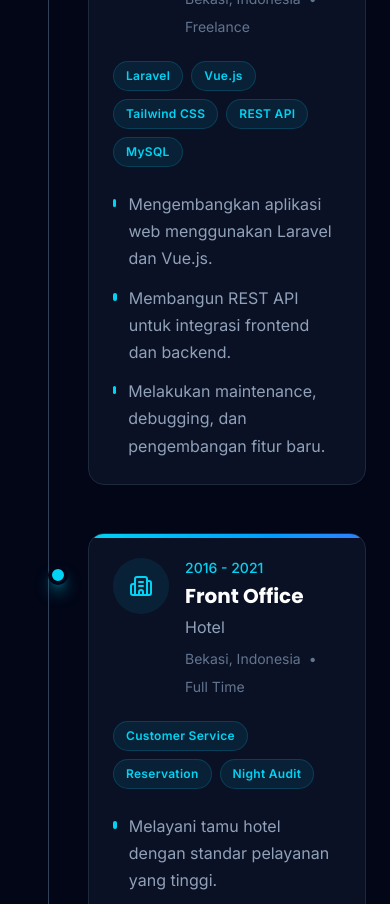
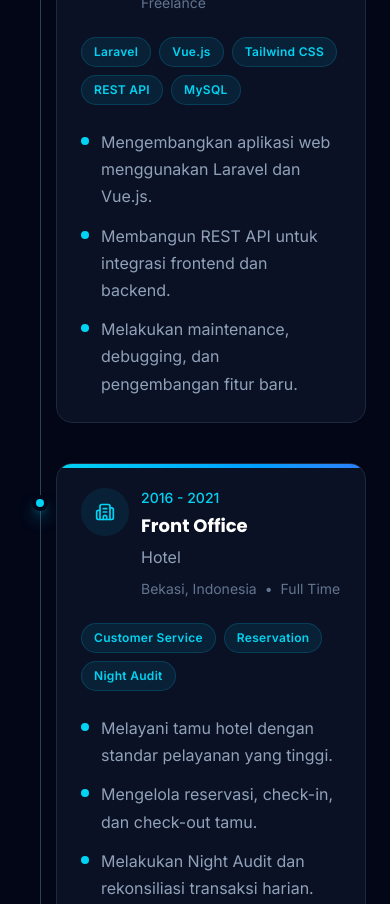
Before and after one commit to fikibrahim/personal-branding, a Vue app: page / in a window 390 px wide. Shown: the part 4980-5884 px from the top of the page. Built offline with nearby package versions, Linux system fonts and the light colour scheme.

Commit message:
fix experience  section responsive layout

```diff
--- a/src/components/experience/ExperienceCard.vue
+++ b/src/components/experience/ExperienceCard.vue
@@ -18,76 +18,64 @@ const iconComponent = computed(() => {
 </script>
 
 <template>
-    <BaseCard class="relative group overflow-hidden" data-aos="fade-up">
-
+    <BaseCard class="group relative min-w-0 overflow-hidden" data-aos="fade-up">
         <!-- Accent -->
-        <div class="
-          absolute
-    left-0
-    top-0
-    h-1
-    w-full
-    bg-gradient-to-r
-    from-cyan-400
-    to-blue-500
-    transition-all
-    duration-300
-    group-hover:h-1.5
-    " />
+        <div
+            class="absolute left-0 top-0 h-1 w-full bg-gradient-to-r from-cyan-400 to-blue-500 transition-all duration-300 group-hover:h-1.5" />
 
         <!-- Header -->
-        <div class="flex items-start gap-4">
+        <div class="flex min-w-0 items-start gap-3 sm:gap-4">
 
             <!-- Icon -->
-            <div class="flex h-14 w-14 items-center justify-center rounded-xl bg-cyan-500/10">
-                <component :is="iconComponent" class="h-6 w-6 text-cyan-400" />
+            <div class="flex h-12 w-12 shrink-0 items-center justify-center rounded-xl bg-cyan-500/10 sm:h-14 sm:w-14">
+                <component :is="iconComponent" class="h-5 w-5 text-cyan-400 sm:h-6 sm:w-6" />
             </div>
 
             <!-- Title -->
-            <div class="flex-1">
+            <div class="min-w-0 flex-1">
 
                 <p class="text-sm font-medium text-cyan-400">
                     {{ experience.period }}
                 </p>
 
-                <h3 class="mt-1 text-xl font-bold text-white">
+                <h3 class="mt-1 break-words text-lg font-bold text-white sm:text-xl">
                     {{ experience.title }}
                 </h3>
 
-                <p class="mt-1 text-slate-400">
+                <p class="mt-1 break-words text-slate-400">
                     {{ experience.company }}
                 </p>
 
                 <div class="mt-2 flex flex-wrap items-center gap-2 text-sm text-slate-500">
-                    <span>{{ experience.location }}</span>
+                    <span class="break-words">
+                        {{ experience.location }}
+                    </span>
 
-                    <span>•</span>
+                    <span class="shrink-0">•</span>
 
-                    <span>{{ experience.employmentType }}</span>
+                    <span class="break-words">
+                        {{ experience.employmentType }}
+                    </span>
                 </div>
 
             </div>
-
         </div>
 
         <!-- Technologies -->
-        <div class="mt-6 flex flex-wrap gap-2">
+        <div class="mt-6 flex min-w-0 flex-wrap gap-2">
             <BaseBadge v-for="tech in experience.technologies" :key="tech" :text="tech" />
         </div>
 
         <!-- Description -->
         <ul class="mt-6 space-y-3">
-            <li v-for="item in experience.description" :key="item" class="flex items-start gap-3 text-slate-400">
-                <span class="mt-2 h-2 w-2 rounded-full bg-cyan-400"></span>
+            <li v-for="item in experience.description" :key="item"
+                class="flex min-w-0 items-start gap-3 text-slate-400">
+                <span class="mt-2 h-2 w-2 shrink-0 rounded-full bg-cyan-400" />
 
-                <span>
+                <span class="min-w-0 break-words">
                     {{ item }}
                 </span>
             </li>
         </ul>
-
     </BaseCard>
-
-
-
 </template>
--- a/src/components/experience/ExperienceTimeline.vue
+++ b/src/components/experience/ExperienceTimeline.vue
@@ -4,26 +4,26 @@ import ExperienceCard from "./ExperienceCard.vue";
 </script>
 
 <template>
-    <div class="relative mt-20">
+    <div class="relative mt-16 min-w-0 sm:mt-20">
 
         <!-- Vertical Line -->
-        <div class="absolute left-6 top-0 h-full w-px bg-slate-700 lg:left-1/2 lg:-translate-x-1/2" />
+        <div class="absolute left-4 top-0 h-full w-px bg-slate-700 sm:left-6 lg:left-1/2 lg:-translate-x-1/2" />
 
         <div v-for="(experience, index) in experiences" :key="experience.id"
-            class="relative mb-12 grid lg:grid-cols-2 lg:gap-16">
+            class="relative mb-10 min-w-0 grid lg:mb-12 lg:grid-cols-2 lg:gap-16">
             <!-- Dot -->
             <div
-                class="absolute left-6 top-8 z-10 h-5 w-5 shadow-lg shadow-cyan-500/50 rounded-full border-4 border-slate-950 bg-cyan-400 lg:left-1/2 lg:-translate-x-1/2" />
+                class="absolute left-4 top-8 z-10 h-4 w-4 -translate-x-1/2 rounded-full border-4 border-slate-950 bg-cyan-400 shadow-lg shadow-cyan-500/50 sm:left-6 lg:left-1/2" />
 
             <!-- Left -->
-            <div v-if="index % 2 === 0" class="ml-16 lg:ml-0">
+            <div v-if="index % 2 === 0" class="ml-8 min-w-0 sm:ml-12 lg:ml-0">
                 <ExperienceCard :experience="experience" />
             </div>
 
             <div v-else />
 
             <!-- Right -->
-            <div v-if="index % 2 !== 0" class="ml-16 lg:ml-0">
+            <div v-if="index % 2 !== 0" class="ml-8 min-w-0 sm:ml-12 lg:ml-0">
                 <ExperienceCard :experience="experience" />
             </div>
 
```
